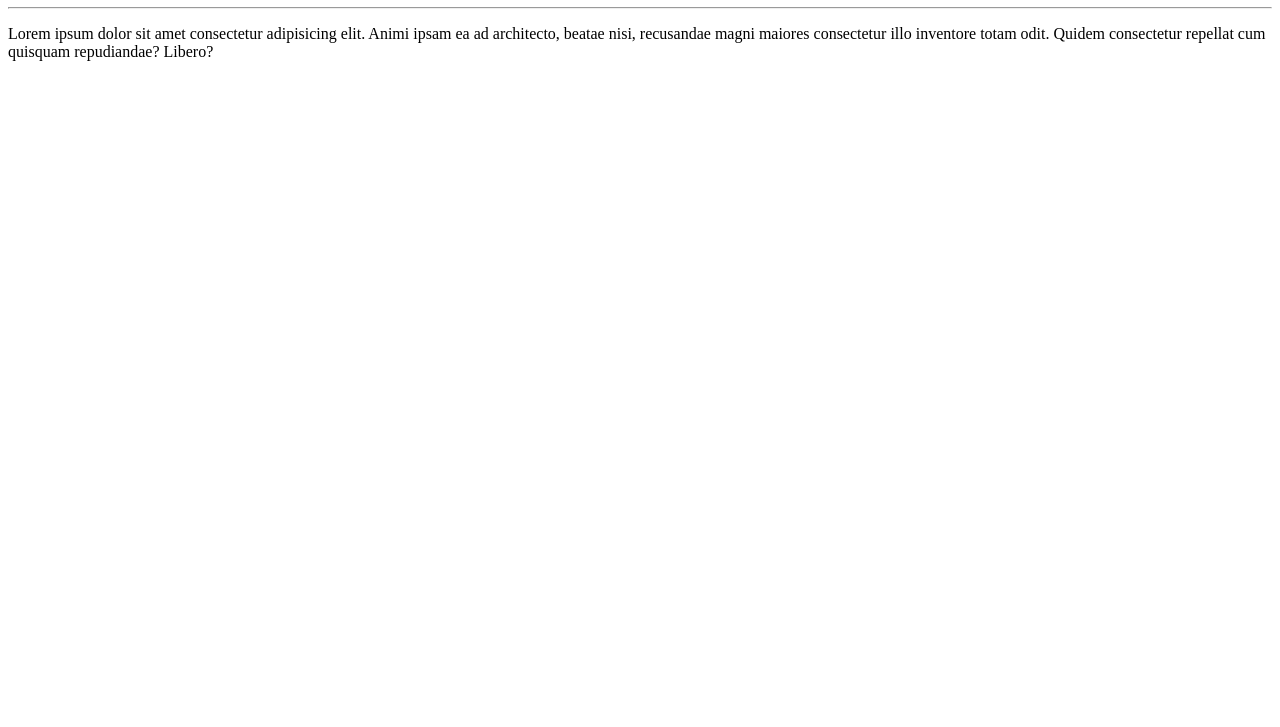
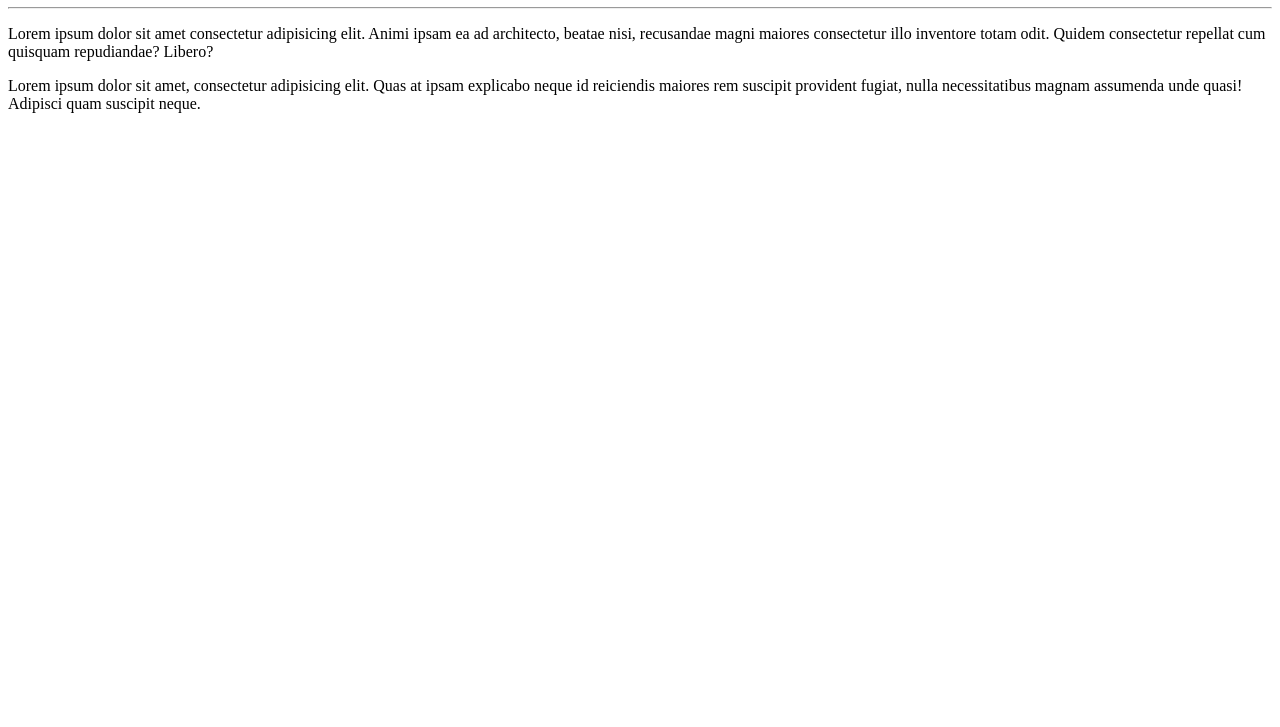
Before and after one commit to Gabriel200309/Ola-Mundo, a plain HTML site: page index.html in a window 1280 px wide. Shown: the part 73-800 px from the top of the page. Drawn offline with Linux system fonts and the light colour scheme.

Commit message:
adicionei um parágrafo

```diff
--- a/index.html
+++ b/index.html
@@ -9,6 +9,7 @@
     <h1>Olá,Mundo!</h1>
     <hr>
     <p>Lorem ipsum dolor sit amet consectetur adipisicing elit. Animi ipsam ea ad architecto, beatae nisi, recusandae magni maiores consectetur illo inventore totam odit. Quidem consectetur repellat cum quisquam repudiandae? Libero?</p>
+    <p>Lorem ipsum dolor sit amet, consectetur adipisicing elit. Quas at ipsam explicabo neque id reiciendis maiores rem suscipit provident fugiat, nulla necessitatibus magnam assumenda unde quasi! Adipisci quam suscipit neque.</p>
 
 </body>
 </html>
```
